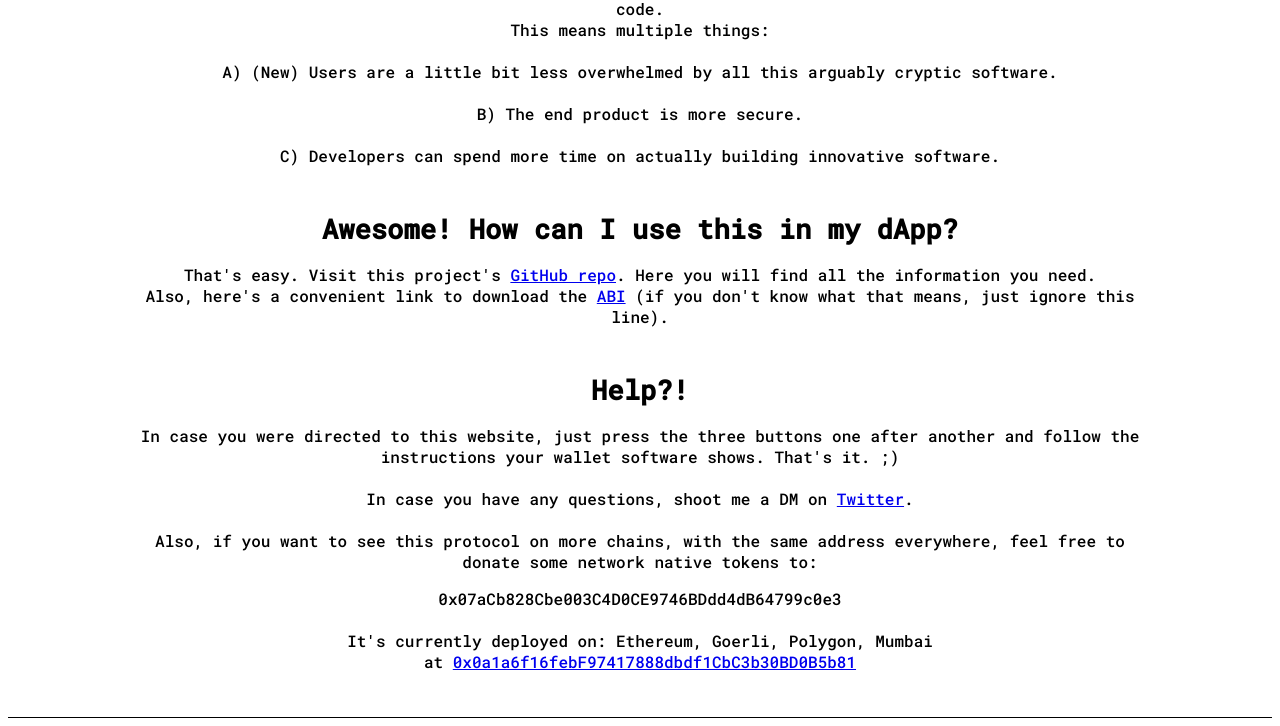
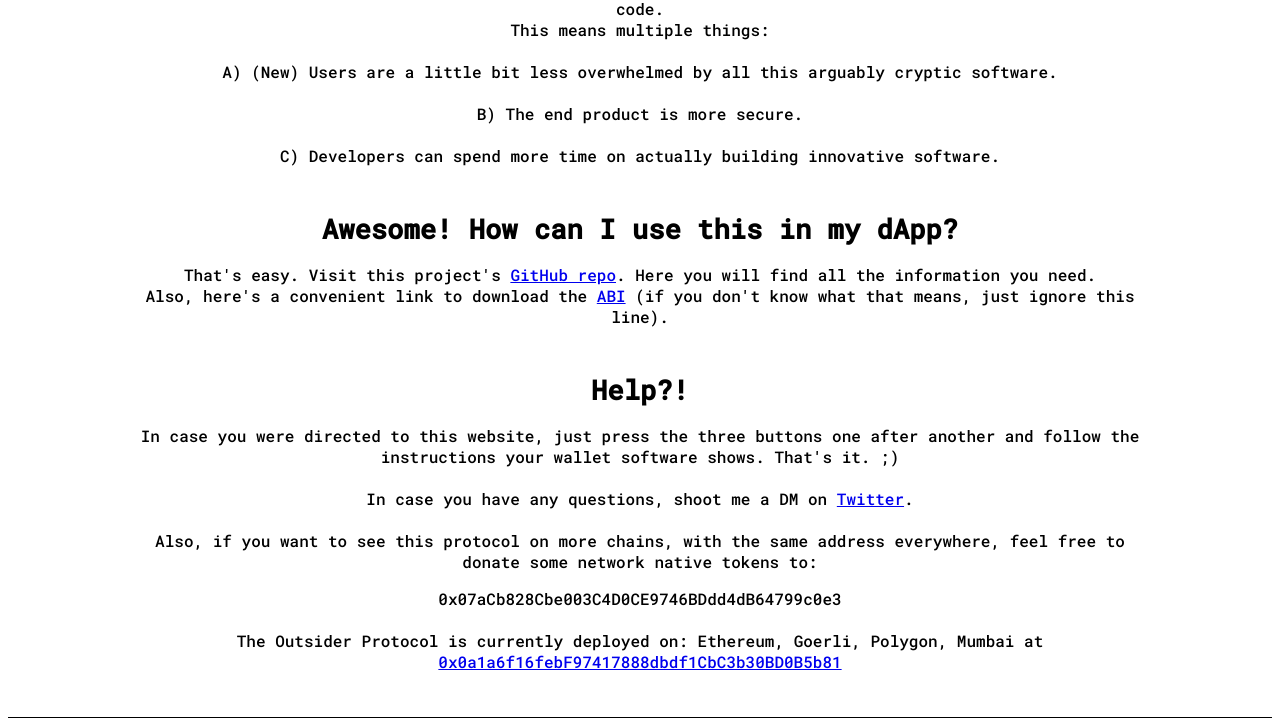
Before and after one commit to SirSupersecret/outsider, a website: page src/index.html in a window 1280 px wide. Shown: the part 1338-2064 px from the top of the page. Drawn offline with Linux system fonts and the light colour scheme.

Commit message:
fix styling

```diff
--- a/src/index.html
+++ b/src/index.html
@@ -122,9 +122,10 @@
                     0x07aCb828Cbe003C4D0CE9746BDdd4dB64799c0e3
                 </div>
                 <br>
-                It's currently deployed on: Ethereum, Goerli, Polygon, Mumbai
-                <br>
-                at <a href="https://blockscan.com/address/0x0a1a6f16febF97417888dbdf1CbC3b30BD0B5b81">0x0a1a6f16febF97417888dbdf1CbC3b30BD0B5b81</a>
+                The Outsider Protocol is currently deployed on: Ethereum, Goerli, Polygon, Mumbai at
+                <div class="address">
+                    <a href="https://blockscan.com/address/0x0a1a6f16febF97417888dbdf1CbC3b30BD0B5b81">0x0a1a6f16febF97417888dbdf1CbC3b30BD0B5b81</a>
+                </div>
             </p>
         </div>
     </div>
```
